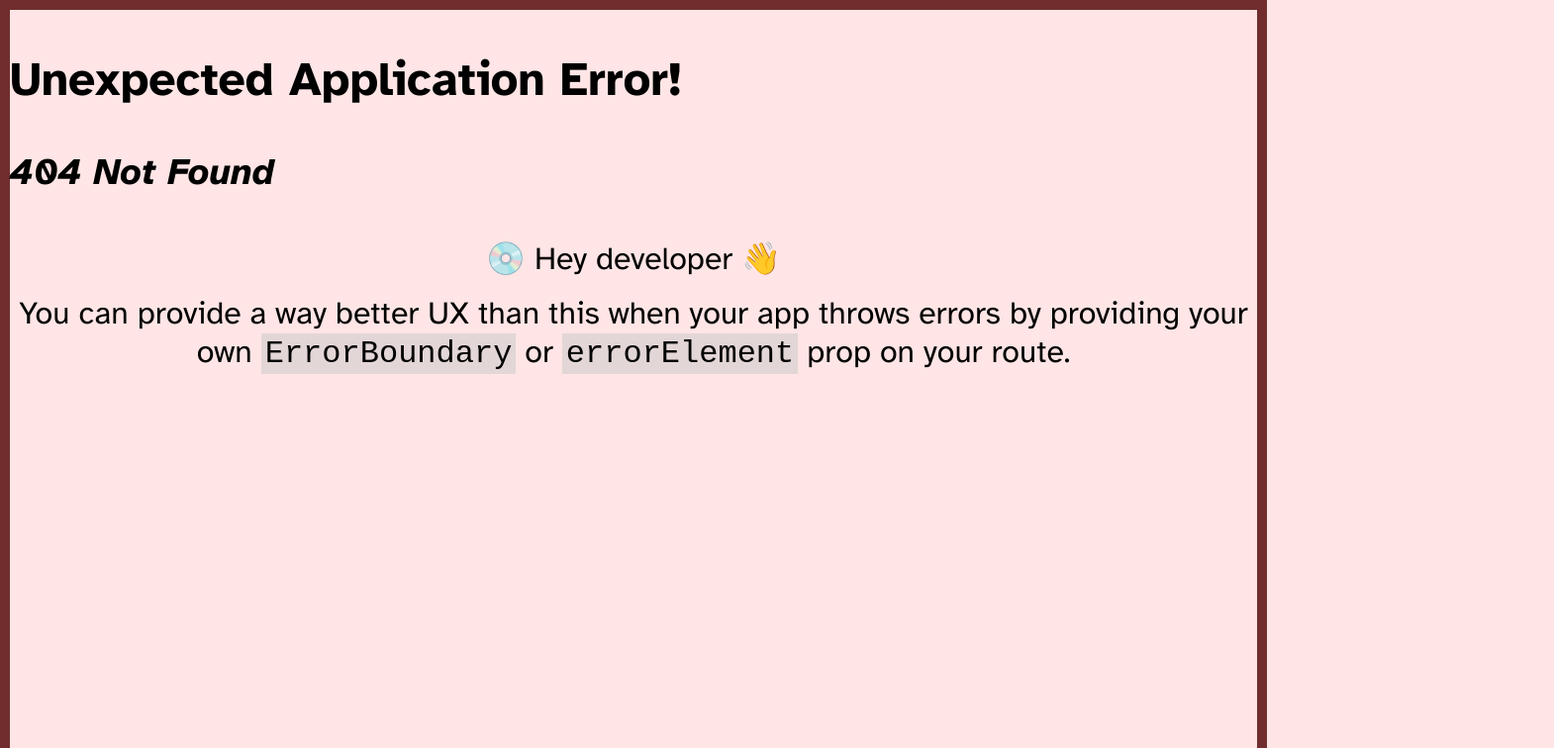
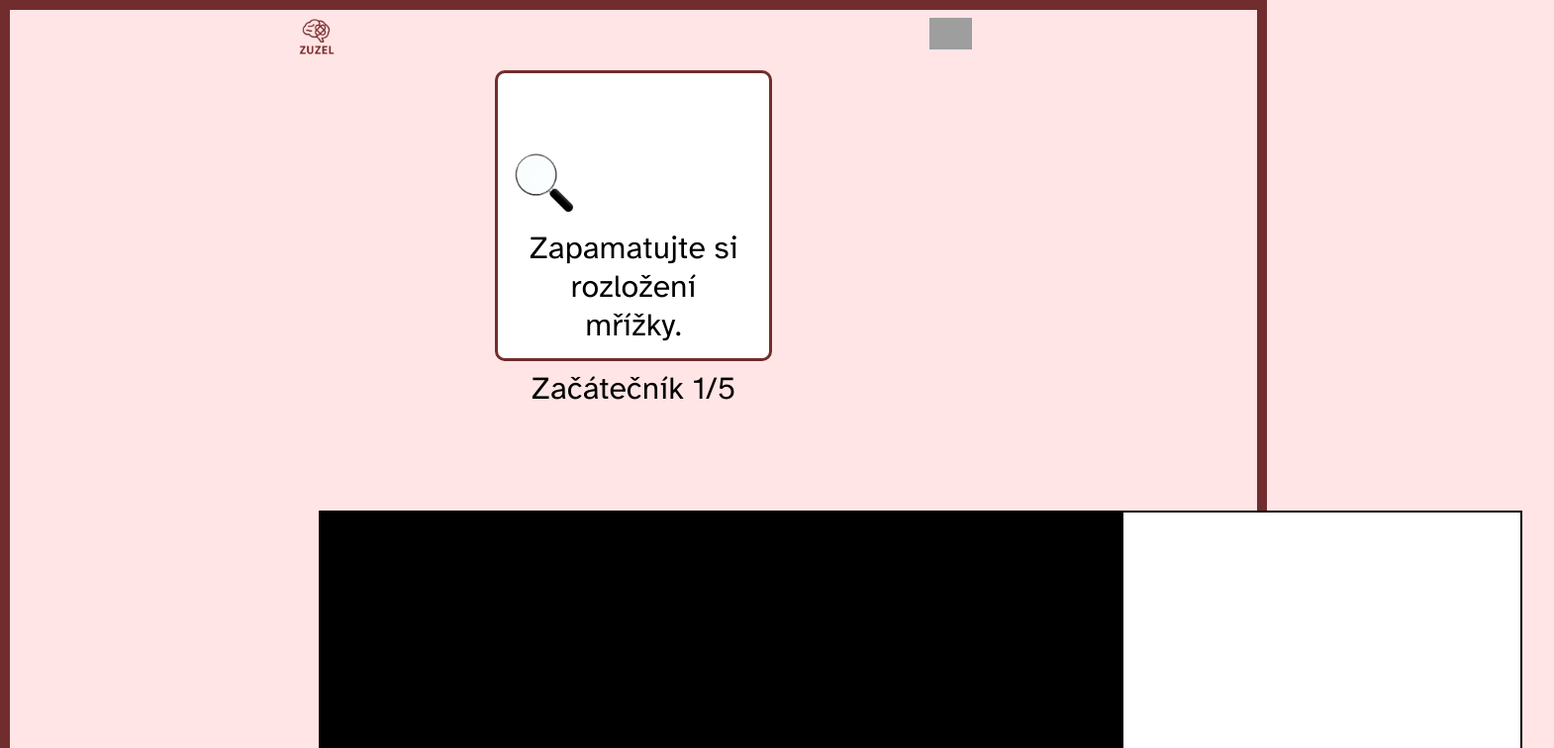
Before and after one commit to ZuskaS/Zuzel, a React (Vite) app: page /game/difficulty/1 in a window 1280 px wide. Before the commit this address had no page. Shown: the top 756 px of the page at 99% size, 1570 px wide, since content can reach past the window. Built offline with nearby package versions, Linux system fonts and the light colour scheme; grey boxes are pictures that could not be loaded.

Commit message:
Přidání funkcí pro aktuální level

```diff
--- a/src/Components/Phase1/Phase1.jsx
+++ b/src/Components/Phase1/Phase1.jsx
@@ -5,7 +5,7 @@ import arrowRight from '../../img/arrow-right.png';
 import arrowLeft from '../../img/arrow-left.png';
 import lupa from '../../img/lupa.png';
 
-export const Phase1 = ({ size, generateNumbers, onTest }) => {
+export const Phase1 = ({ size, generateNumbers, onTest, name, level }) => {
   return (
     <div className="container">
       <PageTitle>
@@ -14,6 +14,7 @@ export const Phase1 = ({ size, generateNumbers, onTest }) => {
           <p>Zapamatujte si rozložení mřížky.</p>
         </div>
       </PageTitle>
+      <p>{name} {level}/5 </p>
       <Grid size={size} numbers={generateNumbers} />
       <Button
         text="Jdu na to!"
--- a/src/Components/Phase2/Phase2.jsx
+++ b/src/Components/Phase2/Phase2.jsx
@@ -4,7 +4,7 @@ import arrowRight from '../../img/arrow-right.png'
 import { PageTitle } from '../PageTitle/PageTitle';
 
 
-export const Phase2 = ({ size, numbers, onUserClick, onEvaluate }) => {
+export const Phase2 = ({ size, numbers, onUserClick, onEvaluate, name, level }) => {
   return (
     <div className="container">
 
@@ -13,6 +13,7 @@ export const Phase2 = ({ size, numbers, onUserClick, onEvaluate }) => {
         <p>Označte políčka, která byla barevná</p>
       </div>
     </PageTitle>
+      <p>{name} {level}/5 </p>
 
       <Grid size={size} numbers={numbers} onUserClick={onUserClick} />
       <Button onClick={onEvaluate} text='Zkontrolovat' image={arrowRight} position='right'/>
--- a/src/Components/Phase3/Phase3.jsx
+++ b/src/Components/Phase3/Phase3.jsx
@@ -4,7 +4,7 @@ import arrowRight from '../../img/arrow-right.png';
 import { PageTitle } from '../PageTitle/PageTitle';
 import backIcon from '../../img/back-icon.png';
 
-export const Phase3 = ({ size, generateNumbers, userNumbers, onNewGame, onRestartGame }) => {
+export const Phase3 = ({ size, generateNumbers, userNumbers, onNewGame, onRestartGame, name, level }) => {
   return (
     <div className="container">
       <PageTitle>
@@ -14,6 +14,8 @@ export const Phase3 = ({ size, generateNumbers, userNumbers, onNewGame, onRestar
           <p>Chybně označeno</p>
         </div>
       </PageTitle>
+
+      <p>{name} {level}/5 </p>
 
       <EvaluationGrid
         size={size}
--- a/src/pages/DifficultySelectionsPage/DifficultySelectionsPage.jsx
+++ b/src/pages/DifficultySelectionsPage/DifficultySelectionsPage.jsx
@@ -9,19 +9,19 @@ export const DifficultySelectionsPage = () => {
         <p>Vyberte svoji úroveň</p>
       </PageTitle>
 
-      <Link to='/game/difficulty1'>
+      <Link to='/game/difficulty/1'>
         <Button text="Začátečník" position="center" />
       </Link>
 
-      <Link to='/game/difficulty2'>
+      <Link to='/game/difficulty/2'>
         <Button text="Mírně pokročilý" position="center" />
       </Link>
 
-      <Link to='/game/difficulty3'>
+      <Link to='/game/difficulty/3'>
         <Button text="Pokročilý" position="center" />
       </Link>
 
-      <Link to='/game/difficulty4'>
+      <Link to='/game/difficulty/4'>
         <Button text="Expert" position="center" />
       </Link>
     </>
--- a/src/pages/GamePage/GamePage.jsx
+++ b/src/pages/GamePage/GamePage.jsx
@@ -2,9 +2,11 @@ import { useEffect, useState } from 'react';
 import { Phase1 } from '../../Components/Phase1/Phase1';
 import { Phase2 } from '../../Components/Phase2/Phase2';
 import { Phase3 } from '../../Components/Phase3/Phase3';
+import { useNavigate, useParams } from 'react-router-dom';
 
-const GenerateRandomNumbers = (count, size) => {
+const GenerateRandomNumbers = (level, size) => {
   const result = [];
+  const count = level + 1;
 
   while (result.length < count) {
     const RandomNumber = Math.floor(Math.random() * (size * size));
@@ -15,13 +17,46 @@ const GenerateRandomNumbers = (count, size) => {
   return result;
 };
 
-export const GamePage = ({ size }) => {
+const currentDifficulty = (difficulty) => {
+  if (difficulty === 1) {
+    return {
+      size: 3,
+      name: 'Začátečník',
+    }
+  }
+  if (difficulty === 2) {
+    return {
+      size: 4,
+      name: 'Mírně pokročilý',
+    }
+  }
+  if (difficulty === 3) {
+    return {
+      size: 4,
+      name: 'Pokročilý',
+    }
+  }
+  if (difficulty === 4) {
+    return {
+      size: 5,
+      name: 'Expert',
+    }
+  }
+}
+
+export const GamePage = () => {
+  const { difficulty: stringDifficulty } = useParams();
+  const difficulty = Number(stringDifficulty)
+  let navigate = useNavigate();
+  const { size, name } = currentDifficulty(difficulty);
+
   const [phaseGame, setPhaseGame] = useState(1);
+  const [level, setLevel] = useState(1)
   const [userNumbers, setUserNumbers] = useState([]);
   const [generateNumbers, setGenerateNumbers] = useState([]);
 
   useEffect(() => {
-    const RandomNumbers = GenerateRandomNumbers(2, size);
+    const RandomNumbers = GenerateRandomNumbers(level, size);
     setGenerateNumbers(RandomNumbers);
   }, []);
 
@@ -36,11 +71,26 @@ export const GamePage = ({ size }) => {
   };
 
   const handleNewGame = () => {
+    if (level === 5 && difficulty === 4) {
+      navigate(`/difficulty`)
+      return
+    }
 
+    if (level === 5) {
+      navigate(`/game/difficulty/${difficulty + 1}`)
+      setLevel(1)
+    }
+    else {
+      setLevel(level + 1)
+    }
+    const RandomNumbers = GenerateRandomNumbers((level + 1), size);
+    setGenerateNumbers(RandomNumbers);
+    setUserNumbers([])
+    setPhaseGame(1)
   }
 
   const handleRestartGame = () => {
-    const RandomNumbers = GenerateRandomNumbers(2, size);
+    const RandomNumbers = GenerateRandomNumbers(level, size);
     setGenerateNumbers(RandomNumbers);
     setUserNumbers([])
     setPhaseGame(1)
@@ -50,6 +100,8 @@ export const GamePage = ({ size }) => {
   if (phaseGame === 1) {
     return (
       <Phase1
+        name={name}
+        level={level}
         size={size}
         generateNumbers={generateNumbers}
         onTest={() => setPhaseGame(2)}
@@ -59,6 +111,8 @@ export const GamePage = ({ size }) => {
   if (phaseGame === 2) {
     return (
       <Phase2
+        name={name}
+        level={level}
         size={size}
         numbers={userNumbers}
         onUserClick={handleUserSelect}
@@ -69,6 +123,8 @@ export const GamePage = ({ size }) => {
   if (phaseGame === 3) {
     return (
       <Phase3
+        name={name}
+        level={level}
         size={size}
         generateNumbers={generateNumbers}
         userNumbers={userNumbers}
```
Also changed, not shown: src/index.jsx (+2 -14 lines).
